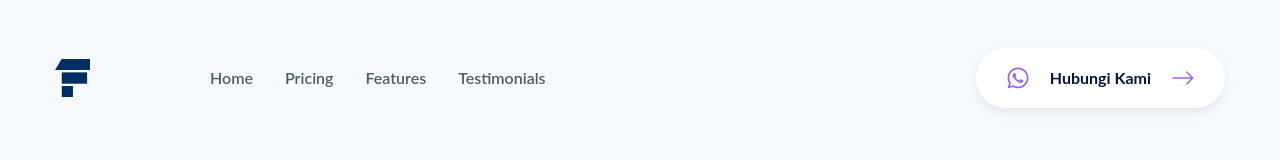
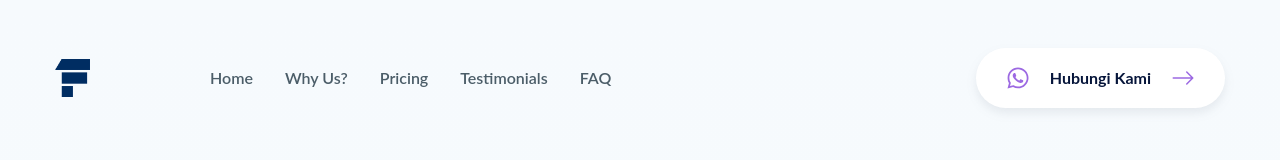
Before and after one commit to Farkhanariyasa/lanpage-ID, a React (Create React App) app: page / in a window 1280 px wide. Shown: the top 160 px of the page. Built offline with nearby package versions, Linux system fonts and the light colour scheme; the HTML template or start-up script is replaced by a standard one.

Commit message:
Final App and Data v1.0

```diff
--- a/src/App.js
+++ b/src/App.js
@@ -35,9 +35,6 @@ const App = () => {
       <section id="testimonials">
         <Testimonials />
       </section>
-      <section id="cta">
-        <CtaSection />
-      </section>
       <section id="faq">
         <FAQ />
       </section>
--- a/src/data.js
+++ b/src/data.js
@@ -8,15 +8,19 @@ import Feature1Img from '../src/assets/img/features/feature1.png';
 import Feature2Img from '../src/assets/img/features/feature2.png';
 import Feature3Img from '../src/assets/img/features/feature3.png';
 import Feature4Img from '../src/assets/img/features/feature4.png';
+import Feature5Img from '../src/assets/img/features/feature5.png';
+import Feature6Img from '../src/assets/img/features/feature6.png';
+import untar from '../src/assets/img/testimonials/untar.png';
 import Avatar1Img from '../src/assets/img/testimonials/avatar1.png';
 import Avatar2Img from '../src/assets/img/testimonials/avatar2.png';
 import Avatar3Img from '../src/assets/img/testimonials/avatar3.png';
-import LogoV2 from '../src/assets/img/logo-v2.png';
+import LogoV2 from '../src/assets/img/logo.png';
 import HeroImage from '../src/assets/img/hero.svg';
 import Feature1BgImg from '../src/assets/img/features/feature1_bg.png';
 import Feature2BgImg from '../src/assets/img/features/feature2_bg.png';
 import Feature3BgImg from '../src/assets/img/features/feature3_bg.png';
 import Feature4BgImg from '../src/assets/img/features/feature4_bg.png';
+
 
 export const navigationData = [
   {
@@ -24,16 +28,20 @@ export const navigationData = [
     href: '#hero',
   },
   {
+    name: 'Why Us?',
+    href: '#features',
+  },
+  {
     name: 'Pricing',
     href: '#pricing',
   },
   {
-    name: 'Features',
-    href: '#features',
+    name: 'Testimonials',
+    href: '#testimonials',
   },
   {
-    name: 'Testimonials',
-    href: '#testimonials',
+    name: 'FAQ',
+    href: '#faq',
   },
 ];
 
@@ -63,7 +71,7 @@ export const featuresData = {
       title: 'TRUSTED',
       description:
         'Kami sudah melayani ratusan klien dalam mengerjakan skripsi, tesis, maupun disertasi dari berbagai negara seperti Indonesia, Malaysia, Australia, Belanda, dan Amerika Serikat.',
-      delay: '400',
+      delay: '50',
     },
     {
       image: Feature2Img,
@@ -71,7 +79,7 @@ export const featuresData = {
       title: 'HIGH-QUALITY CONSULTANTS',
       description:
         'Tim konsultan kami dipimpin oleh lulusan statistik dari Amerika Serikat dengan pengalaman lebih dari 10 tahun.',
-      delay: '700',
+      delay: '75',
     },
     {
       image: Feature3Img,
@@ -79,7 +87,7 @@ export const featuresData = {
       title: 'UNDERSTANDABLE EXPLANATION',
       description:
         'Kami menjelaskan statistika dengan bahasa yang simpel dan mudah dimengerti',
-      delay: '1000',
+      delay: '100',
     },
     {
       image: Feature4Img,
@@ -87,30 +95,30 @@ export const featuresData = {
       title: 'FAST and ACCURATE',
       description:
         'Kami bekerja dengan cepat dan akurat karena bagi kami kepuasan klien itu nomor satu.',
-      delay: '1300',
+      delay: '125',
     },
     {
-      image: Feature4Img,
+      image: Feature5Img,
       bgImage: Feature4BgImg,
       title: 'WORTH THE MONEY ',
       description:
         'Free: konsultasi, interpretasi, dan revisi.',
-      delay: '1300',
+      delay: '150',
     },
     {
-      image: Feature3Img,
-      bgImage: Feature3BgImg,
+      image: Feature6Img,
+      bgImage: Feature4BgImg,
       title: 'BILINGUAL SERVICE',
       description:
         'Penjelasan dan tulisan bisa dalam bahasa Indonesia dan Inggris.',
-      delay: '1000',
+      delay: '175',
     },
   ],
 };
 
 export const testimonialsData = [
   {
-    image: Avatar1Img,
+    image: untar,
     name: 'Irene',
     web: 'Universitas Tarumanegara',
     message:
@@ -169,16 +177,20 @@ export const footerData = {
       href: '#hero',
     },
     {
+      name: 'Why Us?',
+      href: '#features',
+    },
+    {
       name: 'Pricing',
       href: '#pricing',
     },
     {
-      name: 'Features',
-      href: '#features',
+      name: 'Testimonials',
+      href: '#testimonials',
     },
     {
-      name: 'Testimonials',
-      href: '#testimonials',
+      name: 'FAQ',
+      href: '#faq',
     },
   ],
   list2: [
@@ -205,6 +217,5 @@ export const footerData = {
 };
 
 export const copyrightData = {
-  text: '© Product Texas, 2022. All rights reserved. Company Registration Number: 09833888.',
-  icon: <BsChatDotsFill />,
+  text: '© Firstat, 2023. All rights reserved.',
 };
```
